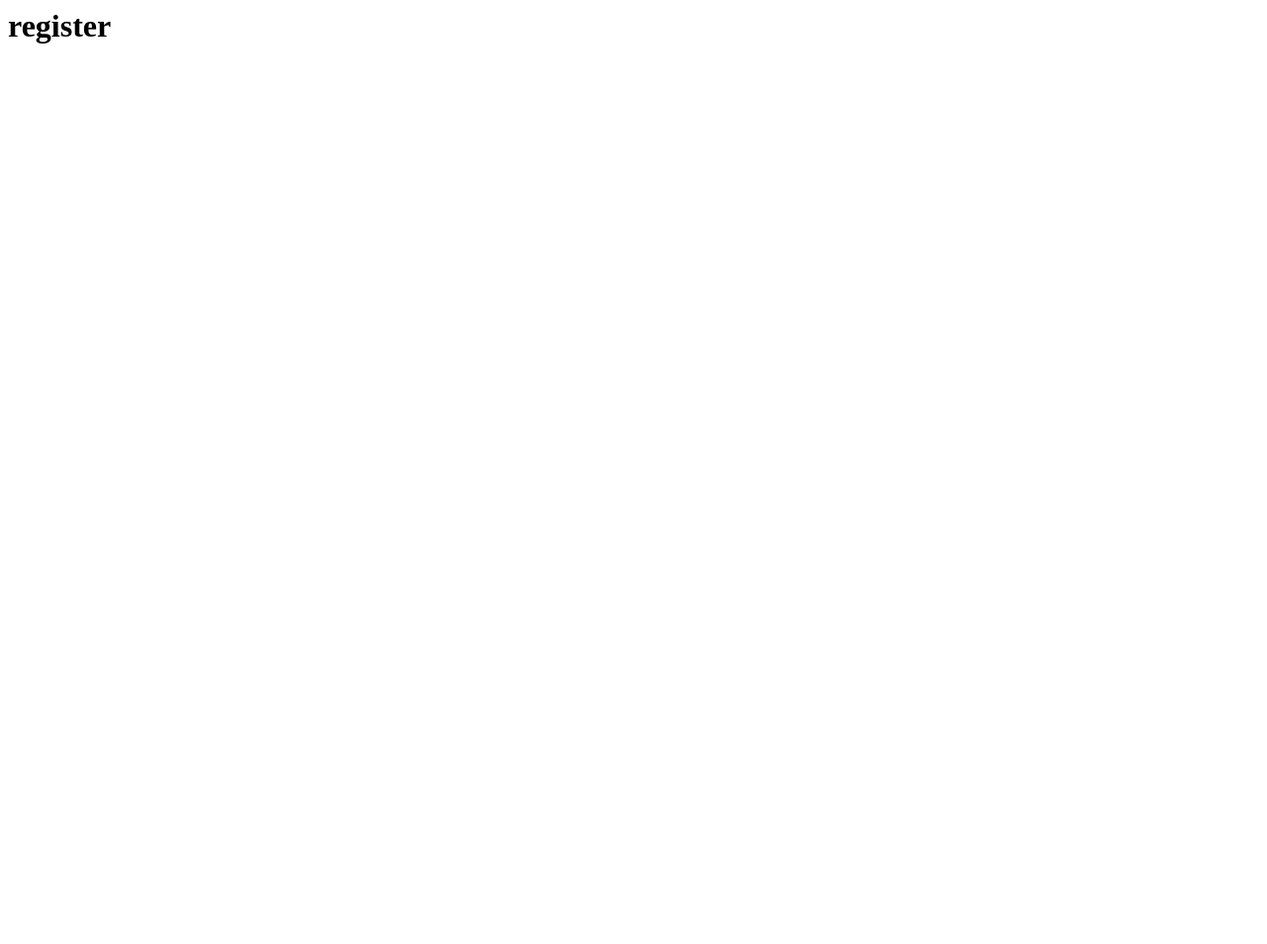
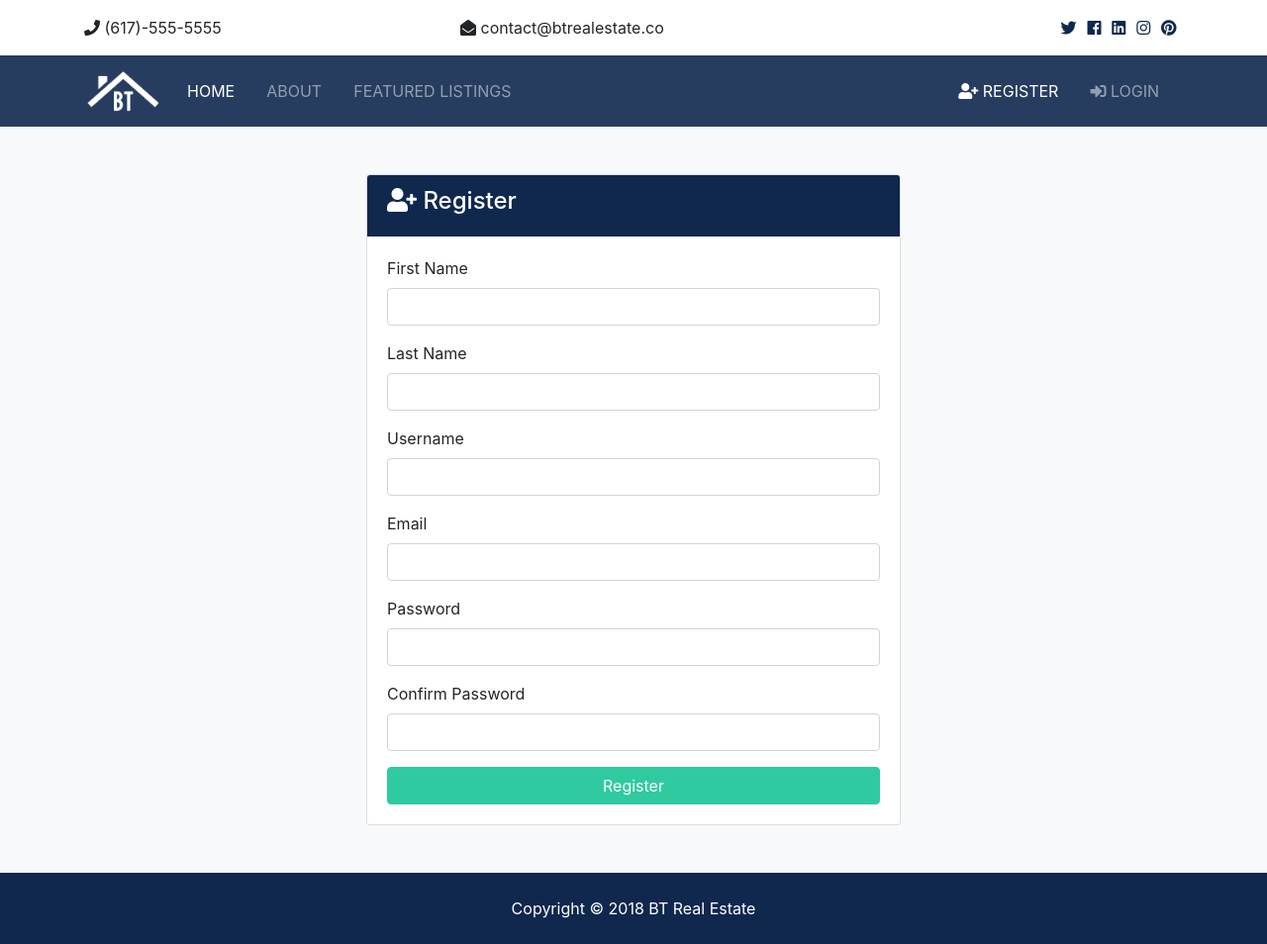
Before and after one commit to QueensCoder/learn_django, a Django app: page /accounts/register in a window 1280 px wide. Before the commit the page is almost empty. Shown: the whole page at 99% size. Before the commit the page ends 44 px from the top, so only its background shows below. Run offline with Django 3.2, Linux system fonts and the light colour scheme; some libraries are stand-ins or nearby versions.

Commit message:
login and register page and route added

```diff
--- a/bte_project/templates/accounts/register.html
+++ b/bte_project/templates/accounts/register.html
@@ -1 +1,78 @@
-<h1>register</h1>
+{% extends 'base.html' %} {% block content %}
+<section id="register" class="bg-light py-5">
+  <div class="container">
+    <div class="row">
+      <div class="col-md-6 mx-auto">
+        <div class="card">
+          <div class="card-header bg-primary text-white">
+            <h4><i class="fas fa-user-plus"></i> Register</h4>
+          </div>
+          <div class="card-body">
+            <form action="index.html">
+              <div class="form-group">
+                <label for="first_name">First Name</label>
+                <input
+                  type="text"
+                  name="first_name"
+                  class="form-control"
+                  required
+                />
+              </div>
+              <div class="form-group">
+                <label for="last_name">Last Name</label>
+                <input
+                  type="text"
+                  name="last_name"
+                  class="form-control"
+                  required
+                />
+              </div>
+              <div class="form-group">
+                <label for="username">Username</label>
+                <input
+                  type="text"
+                  name="username"
+                  class="form-control"
+                  required
+                />
+              </div>
+              <div class="form-group">
+                <label for="email">Email</label>
+                <input
+                  type="email"
+                  name="email"
+                  class="form-control"
+                  required
+                />
+              </div>
+              <div class="form-group">
+                <label for="password2">Password</label>
+                <input
+                  type="password"
+                  name="password"
+                  class="form-control"
+                  required
+                />
+              </div>
+              <div class="form-group">
+                <label for="password">Confirm Password</label>
+                <input
+                  type="password"
+                  name="password2"
+                  class="form-control"
+                  required
+                />
+              </div>
+              <input
+                type="submit"
+                value="Register"
+                class="btn btn-secondary btn-block"
+              />
+            </form>
+          </div>
+        </div>
+      </div>
+    </div>
+  </div>
+</section>
+{% endblock %}
--- a/bte_project/templates/partials/_navbar.html
+++ b/bte_project/templates/partials/_navbar.html
@@ -26,13 +26,22 @@
       </ul>
 
       <ul class="navbar-nav ml-auto">
-        <li class="nav-item mr-3">
+        <li {% if 'register' in request.path %}
+                class='nav-item active mr-3'
+                {% else %}
+                class='nav-item mr-3'
+                {% endif %}
+        >
           <a class="nav-link" href="{% url 'register' %}">
             <!-- how to route aka link between different html pages -->
             <i class="fas fa-user-plus"></i> Register</a
           >
         </li>
-        <li class="nav-item mr-3">
+        <li {% if 'login' in request.path %}
+              class='nav-item active mr-3'
+              {% else %}
+              class='nav-item mr-3'
+              {% endif %}>
           <!-- how to route aka link between different html pages -->
           <a class="nav-link" href="{% url 'login' %}">
             <i class="fas fa-sign-in-alt"></i>
```
Also changed, not shown: bte_project/templates/accounts/login.html (+44 -0 lines).
